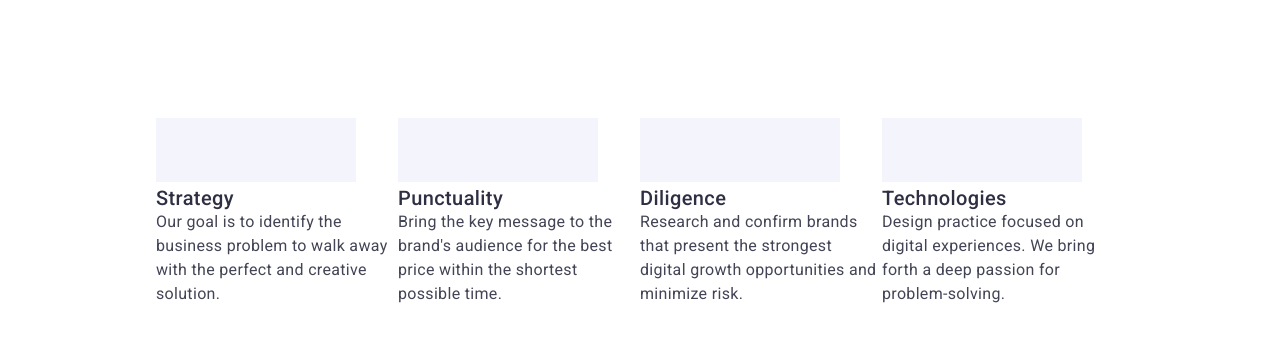
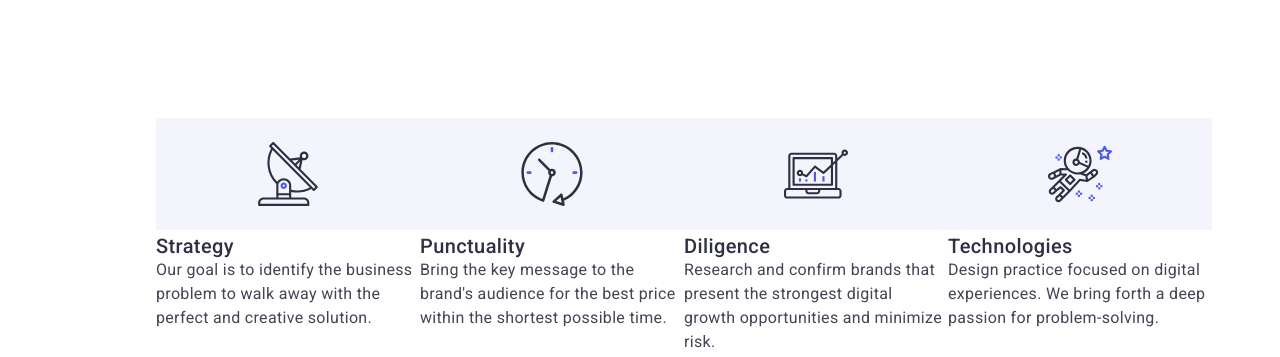
Before and after one commit to logarithms17/goit-markup-hw-06, a plain HTML site: page index.html in a window 1280 px wide. Shown: the part 674-1031 px from the top of the page. Drawn offline with Linux system fonts and the light colour scheme.

Commit message:
update for minor changes

```diff
--- a/css/styles.css
+++ b/css/styles.css
@@ -297,8 +297,8 @@ button {
 }
 
 .svg {
-    width: 64px;
-    height: 64px;
+    width: 264px;
+        height: 112px;
     padding: 24px 100px 24px 100px;
     background-color: var(--CLOUD);
 }
```
